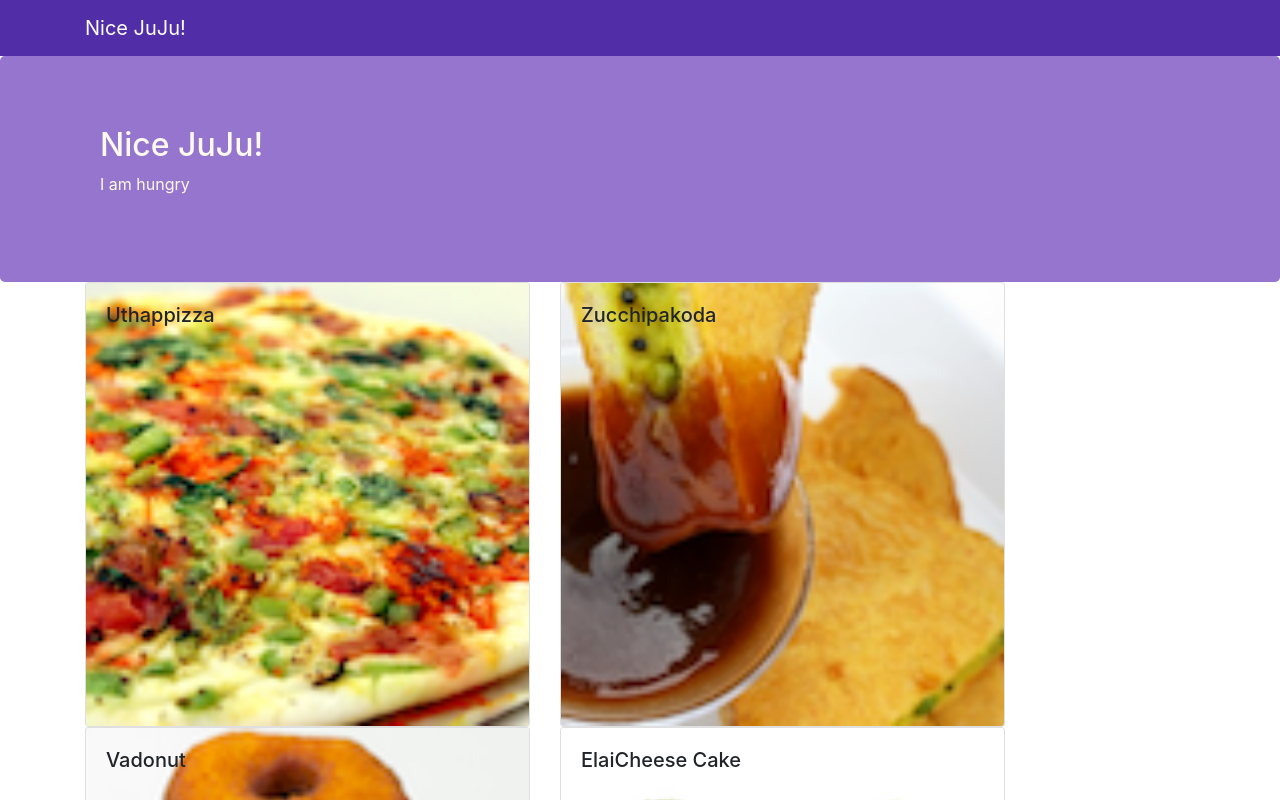
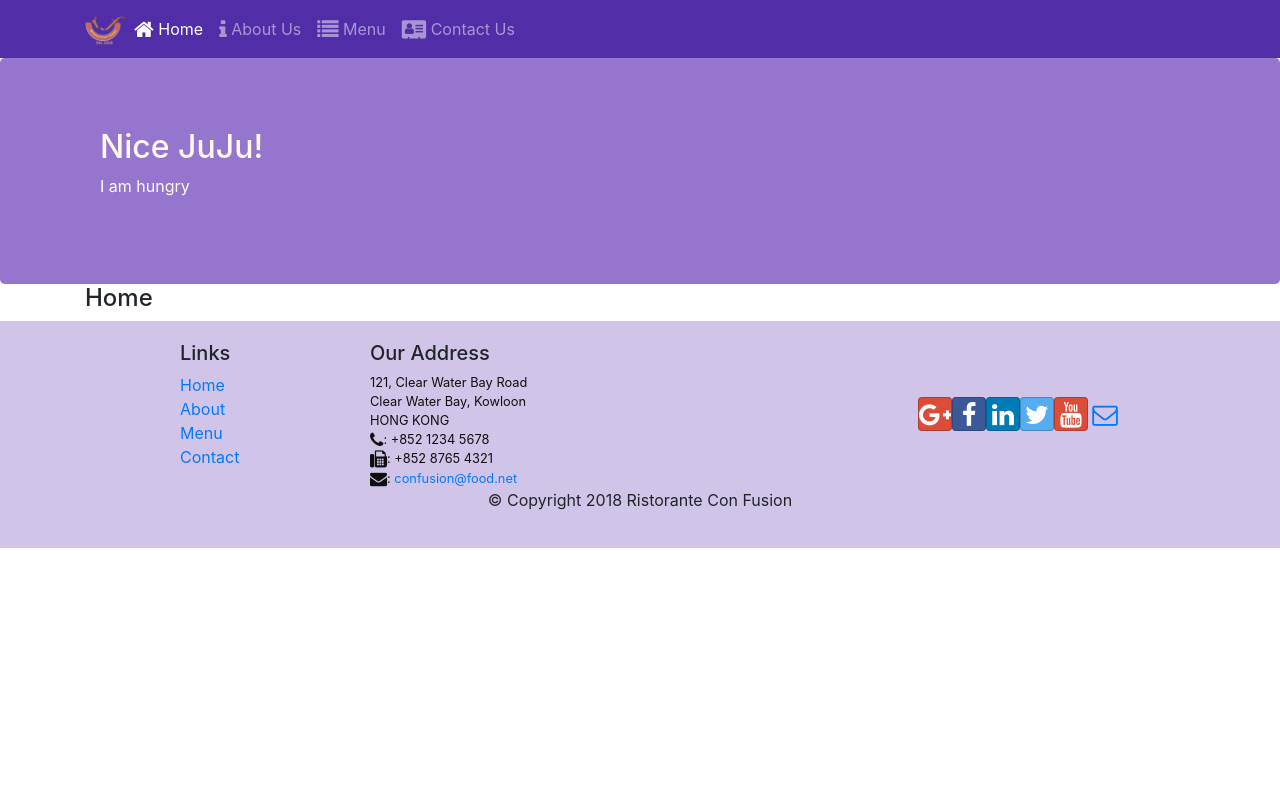
Before and after one commit to Sichao25/juju, a React (Create React App) app: page /home in a window 1280 px wide. Shown: the top 800 px of the page. Built offline with nearby package versions, Linux system fonts and the light colour scheme.

Commit message:
create router

```diff
--- a/package.json
+++ b/package.json
@@ -12,6 +12,7 @@
     "react": "^16.13.1",
     "react-dom": "^16.13.1",
     "react-popper": "^0.9.2",
+    "react-router-dom": "^4.2.2",
     "react-scripts": "3.4.1",
     "reactstrap": "^5.0.0"
   },
--- a/src/App.js
+++ b/src/App.js
@@ -1,6 +1,7 @@
 import React from 'react';
 import { Component } from 'react';
 import './App.css';
+import {BrowserRouter} from 'react-router-dom';
 import Main from './components/MainComponent';
 
 
@@ -8,9 +9,11 @@ class App extends Component {
 
   render (){
     return (
-      <div>
-        <Main />
-      </div>
+      <BrowserRouter>
+        <div>
+          <Main />
+        </div>
+      </BrowserRouter>
     );
   }
 }
--- a/src/components/FooterComponent.js
+++ b/src/components/FooterComponent.js
@@ -1,4 +1,5 @@
 import React from 'react';
+import {Link} from 'react-router-dom';
 
 function Footer(props) {
     return(
@@ -8,10 +9,10 @@ function Footer(props) {
                 <div className="col-4 offset-1 col-sm-2">
                     <h5>Links</h5>
                     <ul className="list-unstyled">
-                        <li><a href="#">Home</a></li>
-                        <li><a href="#">About</a></li>
-                        <li><a href="#">Menu</a></li>
-                        <li><a href="contactus.html">Contact</a></li>
+                        <li><Link to="/home">Home</Link></li>
+                        <li><Link to="/aboutus">About</Link></li>
+                        <li><Link to="/menu">Menu</Link></li>
+                        <li><Link to="/contactus">Contact</Link></li>
                     </ul>
                 </div>
                 <div className="col-7 col-sm-5">
--- a/src/components/HeaderCompnent.js
+++ b/src/components/HeaderCompnent.js
@@ -1,13 +1,57 @@
 import React, { Component } from 'react';
-import {Navbar,NavbarBrand,Jumbotron} from 'reactstrap';
+import {Navbar,NavbarBrand, Nav, NavbarToggler, NavItem, Collapse, Jumbotron} from 'reactstrap';
+import {NavLink} from 'react-router-dom';
 
 class Header extends Component {
+
+    constructor(props) {
+        super(props);
+        this.state = {
+            isNavOpen: false
+        };
+        this.toggleNav=this.toggleNav.bind(this);
+    }
+
+    toggleNav() {
+        this.setState({
+            isNavOpen: !this.state.isNavOpen
+        });
+    }
+
     render() {
         return(
             <React.Fragment>
-                <Navbar dark>
+                <Navbar dark expand="md">
                     <div className="container">
-                        <NavbarBrand href="/">Nice JuJu!</NavbarBrand>
+                        <NavbarToggler onClick={this.toggleNav} />
+                        <NavbarBrand className="mr-auto" href="/">
+                            <img src="assets/images/logo.png" height="30" width="41"
+                                alt ="Nice JuJu!"></img>
+                        </NavbarBrand>
+                        <Collapse isOpen={this.state.isNavOpen} navbar>
+                            <Nav navbar>
+                                <NavItem>
+                                    <NavLink className="nav-link" to="/home">
+                                        <span className="fa fa-home fa-lg"></span> Home
+                                    </NavLink>
+                                </NavItem>
+                                <NavItem>
+                                    <NavLink className="nav-link" to="/aboutus">
+                                        <span className="fa fa-info fa-lg"></span> About Us
+                                    </NavLink>
+                                </NavItem>
+                                <NavItem>
+                                    <NavLink className="nav-link" to="/menu">
+                                        <span className="fa fa-list fa-lg"></span> Menu
+                                    </NavLink>
+                                </NavItem>
+                                <NavItem>
+                                    <NavLink className="nav-link" to="/contactus">
+                                        <span className="fa fa-address-card fa-lg"></span> Contact Us
+                                    </NavLink>
+                                </NavItem>
+                            </Nav>
+                        </Collapse>
                     </div>
                 </Navbar>
                 <Jumbotron>
--- /dev/null
+++ b/src/components/HomeComponent.js
@@ -0,0 +1,11 @@
+import React from 'react';
+
+function Home (props) {
+    return (
+        <div className="container">
+            <h4>Home</h4>
+        </div>
+    );
+}
+
+export default Home;
--- a/src/components/MainComponent.js
+++ b/src/components/MainComponent.js
@@ -1,10 +1,12 @@
 import React from 'react';
 import { Component } from 'react';
+import Home from './HomeComponent';
 import Header from './HeaderCompnent';
 import Footer from './FooterComponent';
 import Menu from './MenuComponent';
 import Dishdetail from "./DishdetailComponent";
 import { DISHES } from '../shared/dishes';
+import {Switch, Route, Redirect} from 'react-router-dom';
 
 class Main extends Component {
 
@@ -12,20 +14,26 @@ class Main extends Component {
     super(props);
     this.state = {
       dishes: DISHES,
-      selectedDish: null
     };
   }
 
-  onDishSelect(dishId) {
-    this.setState({ selectedDish: dishId});
-}
 
   render (){
+
+    const HomePage=() => {
+        return (
+            <Home/>
+        );
+    }
+
     return (
       <div>
         <Header />
-        <Menu dishes={this.state.dishes} onClick={(dishId) => this.onDishSelect(dishId)} />
-        <Dishdetail selectedDish={this.state.dishes.filter((dish) => dish.id===this.state.selectedDish)[0]}/>
+        <Switch>
+            <Route path="/home" component={HomePage} />
+            <Route exact path ="/menu" component={() => <Menu dishes={this.state.dishes}/>} />
+            <Redirect to="/home"/>
+        </Switch>
         <Footer/>
       </div>
     );
```
Also changed, not shown: 1 other file (tests, documents, lock files or other folders).
